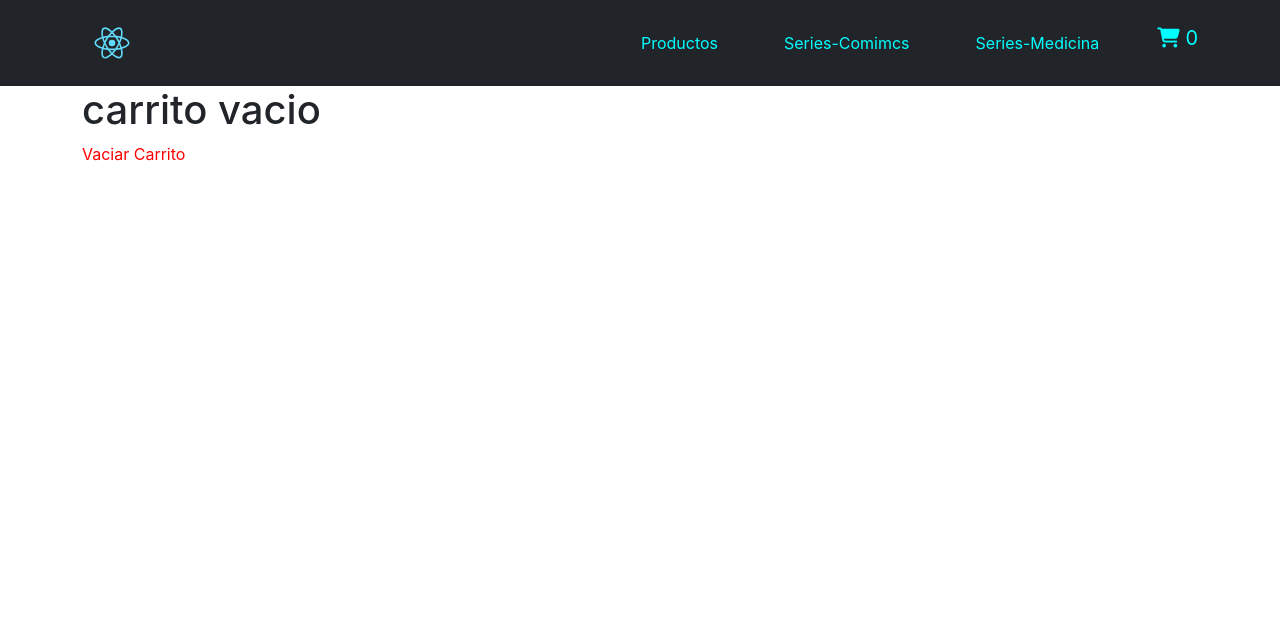
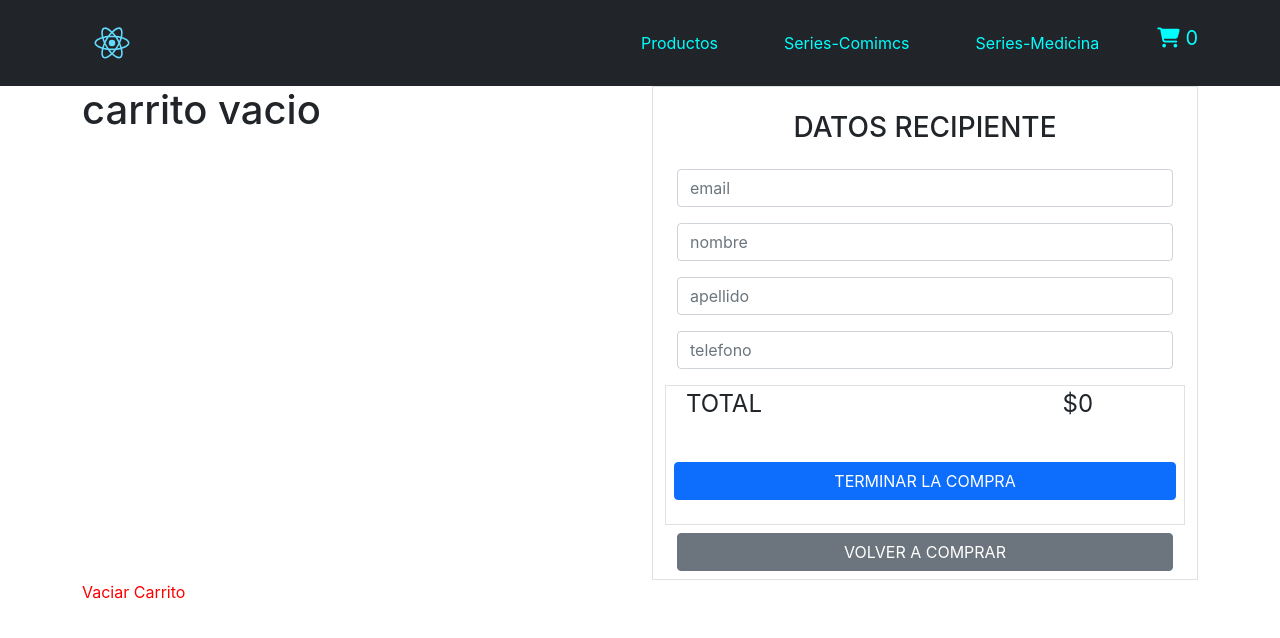
Before and after one commit to RafDes21/app-tineo, a React (Create React App) app: page /cart in a window 1280 px wide. Shown: the top 638 px of the page. Built offline with nearby package versions, Linux system fonts and the light colour scheme.

Commit message:
id de compra

```diff
--- a/src/components/Cart.jsx
+++ b/src/components/Cart.jsx
@@ -1,20 +1,40 @@
-import React, { useContext } from 'react'
-import { GlobalContex } from '../context/Globalprovider'
+import React, { useContext } from "react";
+import { GlobalContex } from "../context/Globalprovider";
+import Formulario from "./Formulario";
+
+
 
 const Cart = () => {
   const { carrito, removeItem, clearItems } = useContext(GlobalContex);
 
+
+  const precioTotal=()=> {
+    let suma = 0;
+    for (let i = 0; i < carrito.length; i++) {
+      suma = suma + carrito[i].cantidad * carrito[i].precio;
+    }
+    return suma;
+  };
+  console.log(precioTotal());
+
+
   return (
     <div className="container">
+      <div className="row">
+        <div className="col-md-6">
           {carrito.length > 0 ? (
             carrito.map((item, index) => (
-
               <div className="row">
-            <div className="col-md-6">
-              <div className="row">
-                <div className="col-md-4" style={{display:"flex", justifyContent:"center", alignItems:"center"}}>
+                <div
+                  className="col-md-4"
+                  style={{
+                    display: "flex",
+                    justifyContent: "center",
+                    alignItems: "center",
+                  }}
+                >
                   <img
-                    style={{ width: "80px"}}
+                    style={{ width: "80px" }}
                     src={item.imagen}
                     className="card-img-top"
                     alt="..."
@@ -29,14 +49,27 @@
                   </div>
                 </div>
               </div>
-            </div>
-
-          </div>
             ))
           ) : (
             <h1>carrito vacio</h1>
           )}
-
+        </div>
+        <div className="col-md-6">
+         <Formulario total={precioTotal()} compra={carrito}/>
+          {/* <form action="">
+                  <label htmlFor="">Nombre</label>
+                  <input type="text" required />
+                  <label htmlFor="">Apellido</label>
+                  <input type="text" required/>
+                  <label htmlFor="">Telefono</label>
+                  <input type="text" required/>
+                  <label htmlFor="">Mail</label>
+                  <input type="email" required />
+                  <button>total</button>
+                  <button>comprar</button>
+              </form> */}
+        </div>
+      </div>
       <p
         onClick={() => clearItems(carrito)}
         style={{ cursor: "pointer", color: "red" }}
--- /dev/null
+++ b/src/components/Formulario.jsx
@@ -0,0 +1,150 @@
+import React,{useState} from "react";
+import { Link } from "react-router-dom";
+import { collection,addDoc} from "firebase/firestore";
+import db from "../service/fiberbase"
+
+
+const Input = ({
+    className,
+    type,
+    name,
+    value,
+    inputClassName,
+    onChange,
+    onBlur,
+    placeholder,
+    error,
+  }) => {
+    return (
+      <div className={className}>
+        <input
+          type={type}
+          name={name}
+          value={value}
+          onChange={onChange}
+          onBlur={(e) => onBlur(e)}
+          className={inputClassName} //{`form-control ${error.nombre && "is-invalid"}`}
+          placeholder={placeholder}
+        />
+        {error.nombre && (
+          <h6 className="text-danger my-2 text-uppercase">{error.nombre}</h6>
+        )}
+      </div>
+    );
+  };
+
+    const Formulario = ({total, compra}) => {
+
+        const [loading,setLoading] = useState(false)
+        // const [orderId, setOrderId] = useState();
+
+        const fetchGenerateTicket =  async ({datos}) => {
+            setLoading(true)
+            try {
+                const col = collection(db,"ordenes")
+                const order =  await addDoc(col,datos)
+                setLoading(false)
+                // setOrderId(order.id)
+                alert(`Gracias, este es su ID de compra:`+ order.id)
+            } catch (error) {
+                console.log(error)
+            }
+          };
+
+    const [formulario, setFormulario] = useState({
+        buyer: {
+          email: "",
+          nombre: "",
+          apellido: "",
+          telefono: "",
+        },
+        total: total,
+        items: compra,
+      });
+
+      const [error, setError] = useState({});
+      const {
+        buyer: { email, nombre, apellido, telefono },
+      } = formulario;
+
+      const validarTodoLLeno = (campos) => {
+      return campos.some((campo) => campo === "");
+    };
+
+    const onSubmit = (e) => {
+
+      e.preventDefault();
+      if (validarTodoLLeno([email, nombre, apellido, telefono])) {
+        alert("faltan campos los llenar");
+        return
+      }
+      {
+
+          fetchGenerateTicket({ datos: formulario });
+
+
+
+      }
+
+    };
+    const handleChange = (e) => {
+        const { name, value } = e.target;
+        setFormulario({
+          ...formulario,
+          buyer: {
+            ...formulario.buyer,
+            [name]: value,
+          },
+        });
+      };
+      const handleBlur = (e) => {
+        const { value, name } = e.target;
+        if (value === "") {
+          setError({ ...error, [name]: "Este campo es obligatorio" });
+          return;
+        }
+        setError({});
+      };
+
+    return (
+      <div>
+        <form onSubmit={onSubmit} className="container border">
+          <h3 className="text-uppercase text-center my-4">datos recipiente</h3>
+          {Object.keys(formulario.buyer).map((key, index) => (
+            <Input
+              key={index}
+              className="mb-3"
+              type="text"
+              name={`${key}`}
+              value={key.value}
+              onChange={handleChange}
+              onBlur={handleBlur}
+              inputClassName={`form-control ${error[key] && "is-invalid"}`}
+              placeholder={`${key}`}
+              error={error}
+            />
+          ))}
+          <div className="border row d-flex px-2">
+            <div className="col-12 col-lg-9">
+              <p className="fs-4 text-uppercase">total</p>
+            </div>
+            <div className="col-12 col-lg-3">
+              <p className="fs-4">${total}</p>
+            </div>
+            <button
+              type="submit"
+              className="btn btn-primary text-uppercase w-100 my-4"
+            >
+              terminar la compra
+            </button>
+          </div>
+
+          <Link to="/" className="btn btn-secondary text-uppercase my-2 w-100">
+            volver a comprar
+          </Link>
+        </form>
+      </div>
+    );
+  };
+
+  export default Formulario;
--- a/src/components/itemDetail/ItemDetail.jsx
+++ b/src/components/itemDetail/ItemDetail.jsx
@@ -6,7 +6,7 @@
 
 
 const ItemDetail = (serie) => {
- console.log("ste",serie);
+
   const {AddToCard} = useContext(GlobalContex)
 
 
--- a/src/context/Globalprovider.jsx
+++ b/src/context/Globalprovider.jsx
@@ -4,7 +4,7 @@
 
 const Globalprovider = ({ children }) => {
   const [carrito, setCarrito] = useState([]);
-console.log(carrito);
+
   const AddToCard = (producto) => {
     const newCarrito = [...carrito];
     const index = carrito.findIndex((prod) => prod.id == producto.id);
```
Lines whose indentation alone changed are shown as unchanged.
